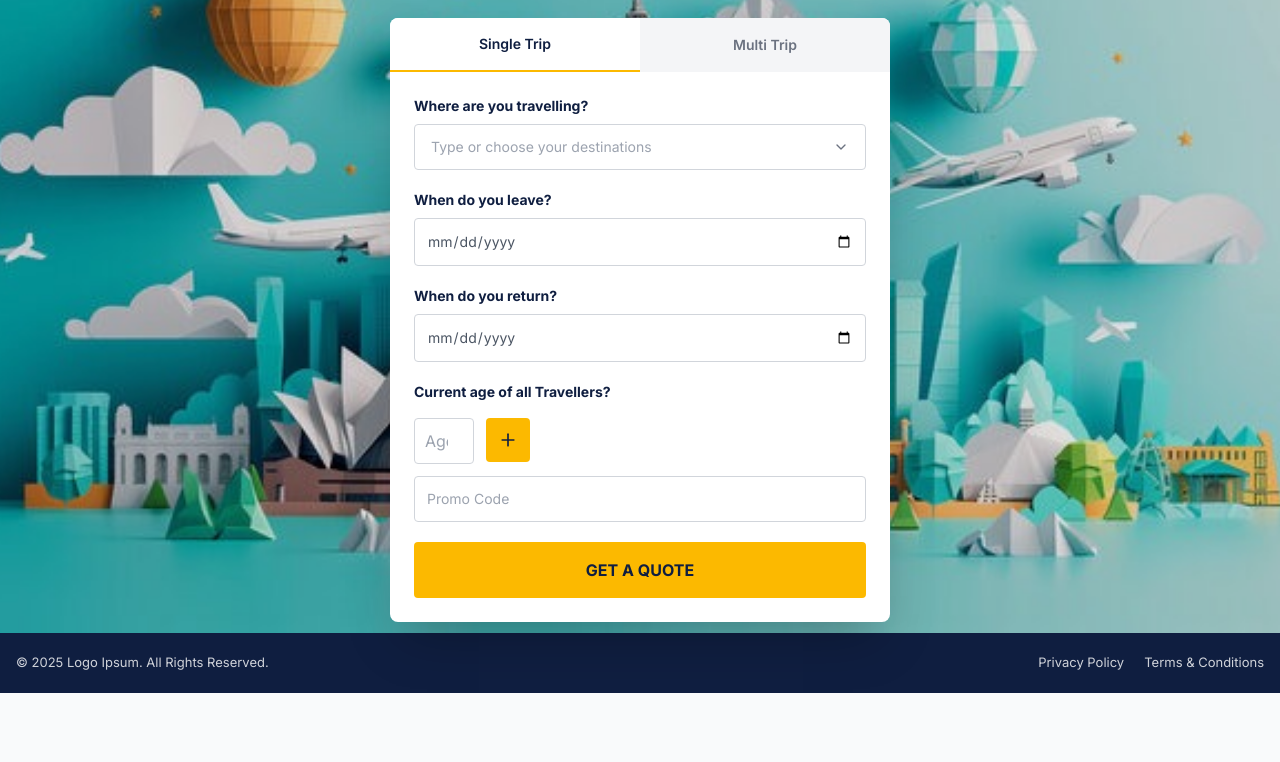
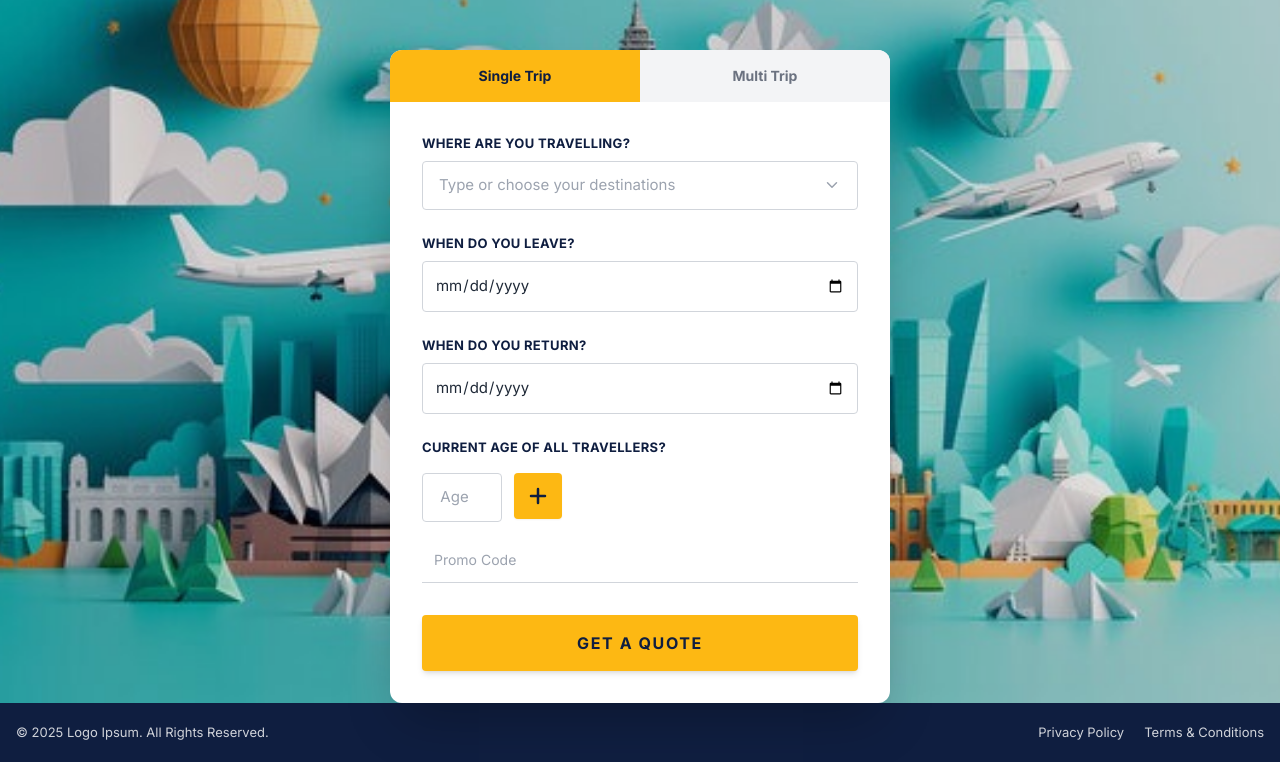
Before and after one commit to Suraj231194/Figma-to-HTML5-CSS3-Javascript, a website: page index.html in a window 1280 px wide. Shown: the part 247-1009 px from the top of the page. Before the commit the page ends 940 px from the top, so only its background shows below. Drawn offline with nearby package versions, Linux system fonts and the light colour scheme.

Commit message:
Design: Polish Quote Widget to match screenshots

```diff
--- a/assets/css/style.css
+++ b/assets/css/style.css
@@ -3,7 +3,12 @@ body {
     font-family: 'Inter', sans-serif;
 }
 
-h1, h2, h3, h4, h5, h6 {
+h1,
+h2,
+h3,
+h4,
+h5,
+h6 {
     font-family: 'Saira', sans-serif;
 }
 
@@ -18,10 +23,31 @@ h1, h2, h3, h4, h5, h6 {
 
 /* Animation utilities for mobile menu */
 @keyframes fadeIn {
-    from { opacity: 0; }
-    to { opacity: 1; }
+    from {
+        opacity: 0;
+    }
+
+    to {
+        opacity: 1;
+    }
 }
 
 .animate-fadeIn {
     animation: fadeIn 0.3s ease-in-out;
 }
+
+/* Quote Widget Custom Styles */
+.quote-tab-active {
+    background-color: #FDB813 !important;
+    /* Yellow */
+    color: #0f1e40 !important;
+    /* Navy */
+    border-bottom: none !important;
+}
+
+.quote-tab-inactive {
+    background-color: #f3f4f6 !important;
+    /* Gray-100 */
+    color: #6b7280 !important;
+    /* Gray-500 */
+}
--- a/index.html
+++ b/index.html
@@ -223,33 +223,34 @@
                 </div>
 
                 <!-- Quote Widget -->
-                <div class="w-full max-w-[500px]" id="quote-widget">
-                    <div class="bg-white rounded-lg overflow-hidden shadow-2xl font-sans">
+                <div class="w-full max-w-[500px] mt-8" id="quote-widget">
+                    <div class="bg-white rounded-xl overflow-hidden shadow-2xl font-sans">
                         <!-- Tabs -->
                         <div class="flex">
                             <button id="tab-single"
-                                class="flex-1 py-4 font-semibold text-sm transition-colors bg-white text-navy-900 border-b-2 border-yellow-400">
+                                class="flex-1 py-4 font-bold text-sm transition-colors quote-tab-active">
                                 Single Trip
                             </button>
                             <button id="tab-multi"
-                                class="flex-1 py-4 font-semibold text-sm transition-colors bg-gray-100 text-gray-500">
+                                class="flex-1 py-4 font-bold text-sm transition-colors quote-tab-inactive">
                                 Multi Trip
                             </button>
                         </div>
 
                         <!-- Form Content -->
-                        <div class="p-6">
+                        <div class="p-8">
                             <!-- Destination Select -->
-                            <div class="relative mb-5 destination-wrapper">
-                                <label class="block text-sm font-bold text-navy-900 mb-2">Where are you
-                                    travelling?</label>
+                            <div class="relative mb-6 destination-wrapper">
+                                <label
+                                    class="block text-[13px] font-bold text-navy-900 mb-2 uppercase tracking-wide">Where
+                                    are you travelling?</label>
                                 <div
-                                    class="flex items-center border border-gray-300 rounded bg-white px-4 py-3 cursor-text hover:border-gray-400">
+                                    class="flex items-center border border-gray-300 rounded bg-white px-4 py-3 cursor-text hover:border-gray-400 focus-within:border-navy-900 transition-colors">
                                     <input type="text" id="dest-input" placeholder="Type or choose your destinations"
-                                        class="flex-1 border-none outline-none text-sm text-gray-800 placeholder-gray-400">
-                                    <svg width="16" height="16" viewBox="0 0 24 24" fill="none" stroke="currentColor"
+                                        class="flex-1 border-none outline-none text-[15px] text-gray-800 placeholder-gray-400">
+                                    <svg width="18" height="18" viewBox="0 0 24 24" fill="none" stroke="currentColor"
                                         stroke-width="2" stroke-linecap="round" stroke-linejoin="round"
-                                        class="text-gray-500">
+                                        class="text-gray-400">
                                         <polyline points="6 9 12 15 18 9"></polyline>
                                     </svg>
                                 </div>
@@ -257,52 +258,57 @@
                                 <div id="dest-chips" class="flex flex-wrap gap-2 mt-3 hidden"></div>
                                 <!-- Dropdown -->
                                 <div id="dest-dropdown"
-                                    class="hidden absolute top-[calc(100%+4px)] left-0 w-full bg-white border border-gray-200 shadow-xl rounded z-50 max-h-[250px] overflow-y-auto py-2">
+                                    class="hidden absolute top-[calc(100%+4px)] left-0 w-full bg-white border border-gray-200 shadow-xl rounded-lg z-50 max-h-[250px] overflow-y-auto py-2">
                                     <ul><!-- Populated by JS --></ul>
                                 </div>
                             </div>
 
                             <!-- Dates -->
-                            <div class="mb-5">
-                                <label class="block text-sm font-bold text-navy-900 mb-2">When do you leave?</label>
+                            <div class="mb-6">
+                                <label
+                                    class="block text-[13px] font-bold text-navy-900 mb-2 uppercase tracking-wide">When
+                                    do you leave?</label>
                                 <input type="date" id="date-depart"
-                                    class="w-full p-3 border border-gray-300 rounded text-sm focus:border-gray-400 outline-none text-gray-600">
+                                    class="w-full p-3 border border-gray-300 rounded text-[15px] focus:border-navy-900 outline-none text-gray-800 placeholder-gray-400">
                             </div>
 
-                            <div class="mb-5">
-                                <label class="block text-sm font-bold text-navy-900 mb-2">When do you return?</label>
+                            <div class="mb-6">
+                                <label
+                                    class="block text-[13px] font-bold text-navy-900 mb-2 uppercase tracking-wide">When
+                                    do you return?</label>
                                 <input type="date" id="date-return"
-                                    class="w-full p-3 border border-gray-300 rounded text-sm focus:border-gray-400 outline-none text-gray-600">
+                                    class="w-full p-3 border border-gray-300 rounded text-[15px] focus:border-navy-900 outline-none text-gray-800 placeholder-gray-400">
                             </div>
 
                             <!-- Ages -->
-                            <div class="mb-5">
-                                <label class="block text-sm font-bold text-navy-900 mb-2">Current age of all
-                                    Travellers?</label>
+                            <div class="mb-8">
+                                <label
+                                    class="block text-[13px] font-bold text-navy-900 mb-2 uppercase tracking-wide">Current
+                                    age of all Travellers?</label>
                                 <div id="age-list" class="flex flex-wrap gap-2 mb-2"></div>
                                 <div class="flex gap-3 mb-3">
                                     <input type="number" id="age-input"
-                                        class="w-[60px] p-2.5 text-center border border-gray-300 rounded focus:border-gray-400 outline-none"
+                                        class="w-[80px] p-3 text-center border border-gray-300 rounded focus:border-navy-900 outline-none text-[15px]"
                                         placeholder="Age">
                                     <button id="add-age-btn"
-                                        class="w-11 h-11 bg-yellow-400 text-navy-900 flex items-center justify-center rounded hover:bg-yellow-500 transition-colors">
-                                        <svg width="20" height="20" viewBox="0 0 24 24" fill="none"
-                                            stroke="currentColor" stroke-width="2" stroke-linecap="round"
+                                        class="w-12 h-[46px] bg-[#FDB813] text-navy-900 flex items-center justify-center rounded hover:bg-yellow-500 transition-colors shadow-sm">
+                                        <svg width="24" height="24" viewBox="0 0 24 24" fill="none"
+                                            stroke="currentColor" stroke-width="2.5" stroke-linecap="round"
                                             stroke-linejoin="round">
                                             <line x1="12" y1="5" x2="12" y2="19"></line>
                                             <line x1="5" y1="12" x2="19" y2="12"></line>
                                         </svg>
                                     </button>
                                 </div>
-                                <div class="mt-3">
+                                <div class="mt-4">
                                     <input type="text" placeholder="Promo Code"
-                                        class="w-full p-3 border border-gray-300 rounded text-sm focus:border-gray-400 outline-none">
+                                        class="w-full p-3 border-b border-gray-300 text-sm focus:border-navy-900 outline-none bg-transparent">
                                 </div>
                             </div>
 
                             <!-- Action -->
                             <button id="get-quote-btn"
-                                class="w-full py-4 text-base bg-yellow-400 text-navy-900 font-bold rounded hover:bg-yellow-500 transition-colors uppercase">
+                                class="w-full py-4 text-[16px] bg-[#FDB813] text-navy-900 font-bold rounded hover:bg-yellow-500 transition-colors uppercase tracking-widest shadow-md">
                                 GET A QUOTE
                             </button>
                         </div>
```
